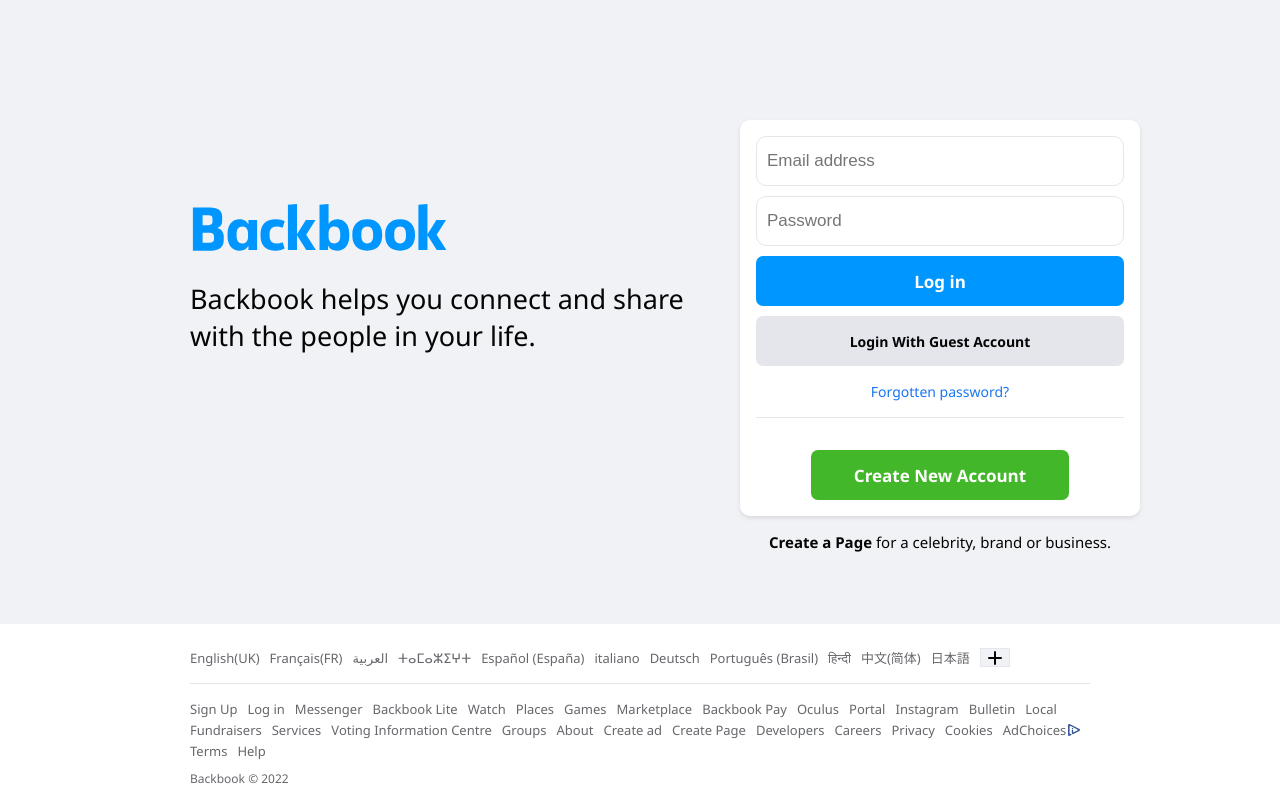
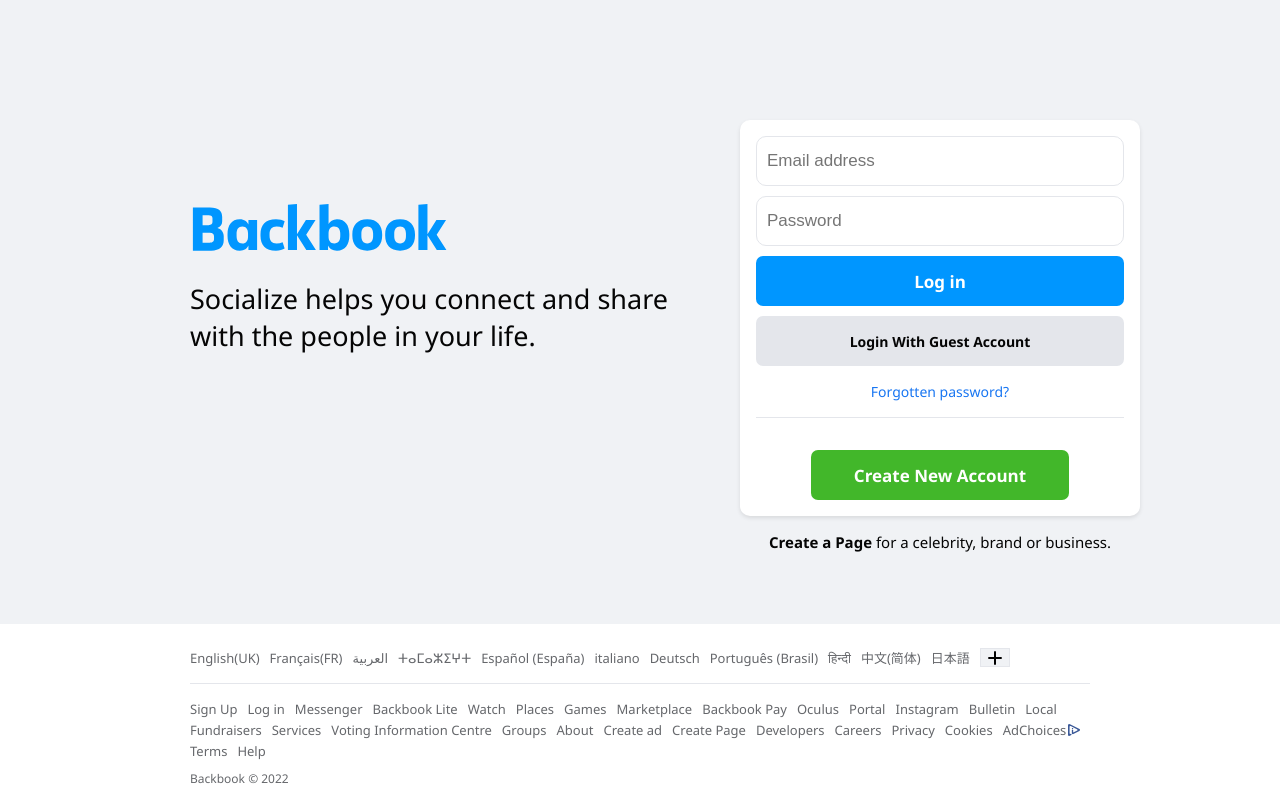
Before and after one commit to kripa2001/socialize-client, a React (Create React App) app: page /login in a window 1280 px wide. Built offline with nearby package versions, Linux system fonts and the light colour scheme.

Commit message:
feat:changes

```diff
--- a/package.json
+++ b/package.json
@@ -1,5 +1,5 @@
 {
-  "name": "backbook",
+  "name": "socialize",
   "version": "0.1.0",
   "private": true,
   "dependencies": {
--- a/src/components/header/Header.jsx
+++ b/src/components/header/Header.jsx
@@ -69,7 +69,7 @@ function Header() {
             ref={input}
             type="text"
             name="search"
-            placeholder="Search Backbook"
+            placeholder="Search Socialize"
             className={styles.input}
             onFocus={() => {
               setShowIcon(false);
--- a/src/components/header/SearchMenu.jsx
+++ b/src/components/header/SearchMenu.jsx
@@ -101,7 +101,7 @@ function SearchMenu({ color, showSearchMenu, setShowSearchMenu }) {
           <input
             className={classes.input}
             type="text"
-            placeholder="Search Backbook"
+            placeholder="Search Socialize"
             ref={input}
             onChange={(e) => setDebouncedTerm(e.target.value)}
             value={debouncedTerm}
--- a/src/components/login/LoginForm.jsx
+++ b/src/components/login/LoginForm.jsx
@@ -62,7 +62,7 @@ function LoginForm({ setRenderSignUp }) {
       <div className={styles.header}>
         <img src="../../icons/backbook.svg" alt="" />
         <span>
-          Backbook helps you connect and share with the people in your life.
+          Socialize helps you connect and share with the people in your life.
         </span>
       </div>
       <div className={styles.login}>
```
